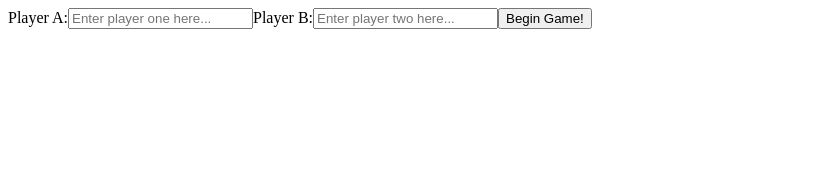
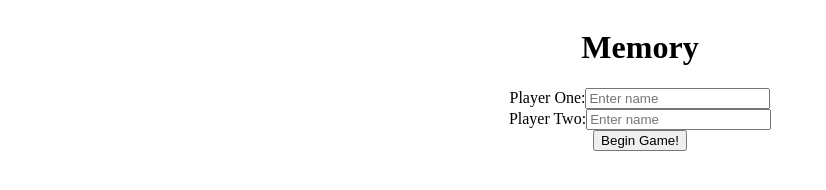
Before and after one commit to piper88/memory-react, a React app: page / in a window 1280 px wide. Shown: the whole page, without its empty margins (0-826 px from the left). Built offline with nearby package versions, Linux system fonts and the light colour scheme.

Commit message:
centers form on page

```diff
--- a/src/components/Game/Game.js
+++ b/src/components/Game/Game.js
@@ -3,6 +3,7 @@ import Board from '../Board/Board.js';
 import PlayerForm from '../PlayerForm/PlayerForm.js';
 import GameInfo from '../GameInfo/GameInfo.js';
 import Winner from '../Winner/Winner.js';
+import './game.css';
 
 import img1 from '../../images/1.svg';
 import img2 from '../../images/2.svg';
@@ -35,16 +36,13 @@ const Game = () => {
   const [winner, setWinner] = useState(false);
 
   const setPlayerNames = (playerAName, playerBName) => {
-    //refactor this such that accepts a player name, and which player
     setPlayerA({...playerA, name: playerAName});
     setPlayerB({...playerB, name: playerBName});
     setShowForm(false);
-
     fillSquares();
   }
 
   const fillSquares = ()  => {
-    console.log(playerA);
     let possibleSquares = [img1,img1,img2,img2,img3,img3,img4,img4,img5,img5,img6,img6,img7,img7,img8,img8,img9,img9];
     let squares = [];
 
@@ -120,9 +118,12 @@ const handleClick = (index, square) => {
 
 if (showForm) {
   return (
-    <PlayerForm
-    data-test="Player Form" setPlayerNames= {setPlayerNames.bind(this)}
-    />
+    <div className='title-container'>
+      <h1 className='title'>Memory</h1>
+      <PlayerForm
+      data-test="Player Form" setPlayerNames= {setPlayerNames.bind(this)}
+      />
+    </div>
   )
 } else if (winner) {
   return (
@@ -137,7 +138,8 @@ if (showForm) {
   )
 } else {
     return (
-      <div style={{pointerEvents: disableClick ? 'none' : 'auto'}} data-test="Board and GameInfo">
+      <div className='title-container' style={{pointerEvents: disableClick ? 'none' : 'auto'}} data-test="Board and GameInfo">
+        <h1 className='title'>Memory</h1>
 
         <div className="board" >
         <Board
@@ -150,9 +152,7 @@ if (showForm) {
         <div className="game-info">
         <GameInfo
         playerA = {playerA}
-        playerB = {playerB}
-        // fillSquares = {fillSquares.bind(this)}
-        gameSquares = {gameSquares}/>
+        playerB = {playerB}/>
         </div>
 
       </div>
--- /dev/null
+++ b/src/components/Game/game.css
@@ -0,0 +1,10 @@
+.title-container {
+  display: flex;
+  flex-direction: column;
+  align-items: center;
+  /* width: 100%; */
+}
+
+.title {
+
+}
--- a/src/components/PlayerForm/PlayerForm.js
+++ b/src/components/PlayerForm/PlayerForm.js
@@ -1,5 +1,6 @@
 import React, { useState, useEffect } from 'react';
 import PropTypes from 'prop-types';
+import './playerform.css';
 
 
 //A controlled component is one in which react controls the values of form inputs.
@@ -30,30 +31,32 @@ const PlayerForm = props => {
     //setting value on input means its a controlled component, and without an onChange handler, the input will be read only, unless you use a ref.
     //value is what shows as the user types
   return (
-    <form onSubmit = {handleSubmit} data-test = "Player Form">
+      <form className='form-container' onSubmit = {handleSubmit} data-test = "Player Form" >
+
         <label>
-        Player A:
+          Player One:
           <input
           type="text"
           name='playerA'
           value = {playerA}
-        placeholder = 'Enter player one here...'
+          placeholder = 'Enter name'
           onChange = {handleChange.bind(this)}
           />
         </label>
         <label>
-        Player B:
+          Player Two:
           <input
           type="text"
           name='playerB'
           value = {playerB}
-        placeholder = 'Enter player two here...'
+          placeholder = 'Enter name'
           onChange = {handleChange.bind(this)}
           />
         </label>
         <button>
           Begin Game!
         </button>
+
       </form>
   )
 }
--- /dev/null
+++ b/src/components/PlayerForm/playerform.css
@@ -0,0 +1,5 @@
+.form-container {
+  display: flex;
+  flex-direction: column;
+  align-items: center;
+}
--- a/src/index.css
+++ b/src/index.css
@@ -1,8 +1,3 @@
-.square {
-  display: flex;
-  align-items: center;
-  justify-content: center;
-}
 
 .board {
   float: left;
```
Lines whose indentation alone changed are shown as unchanged.
